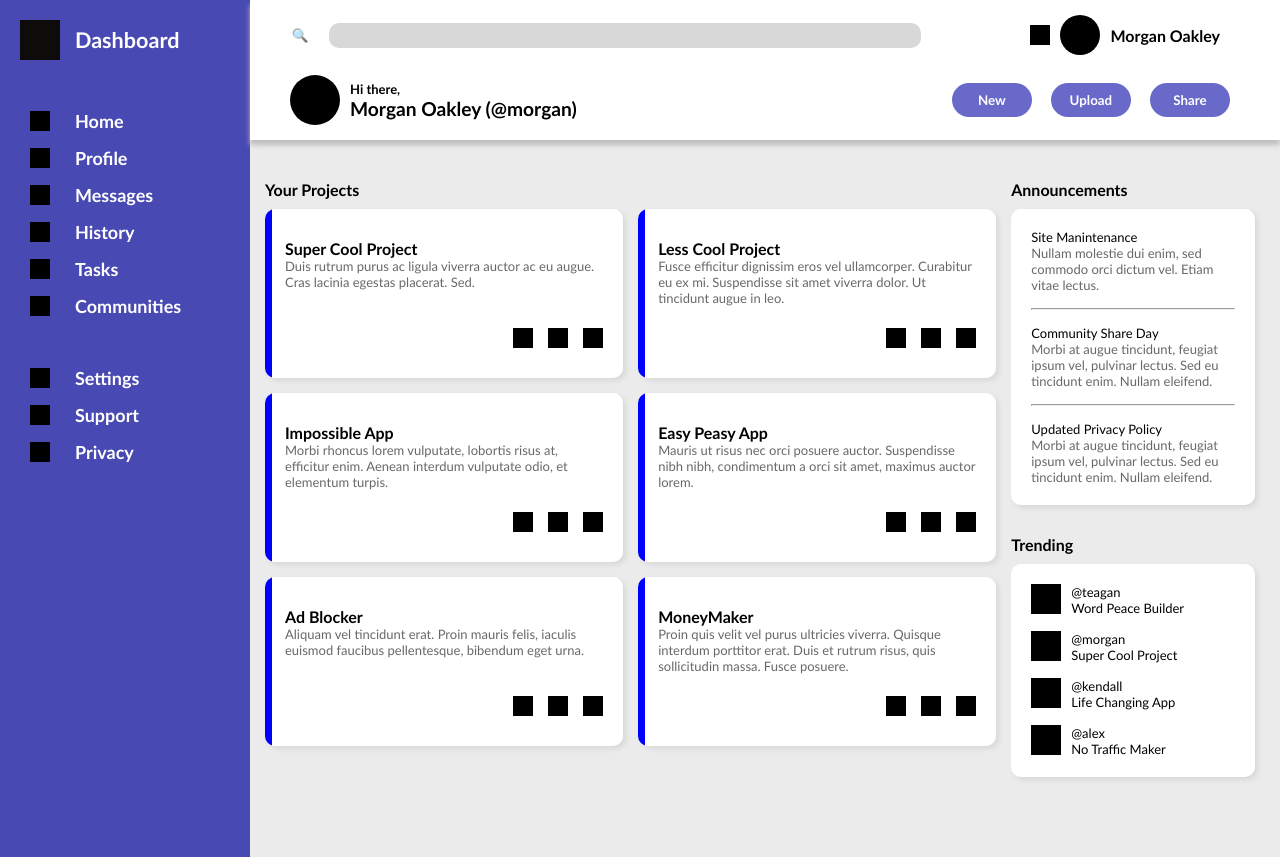
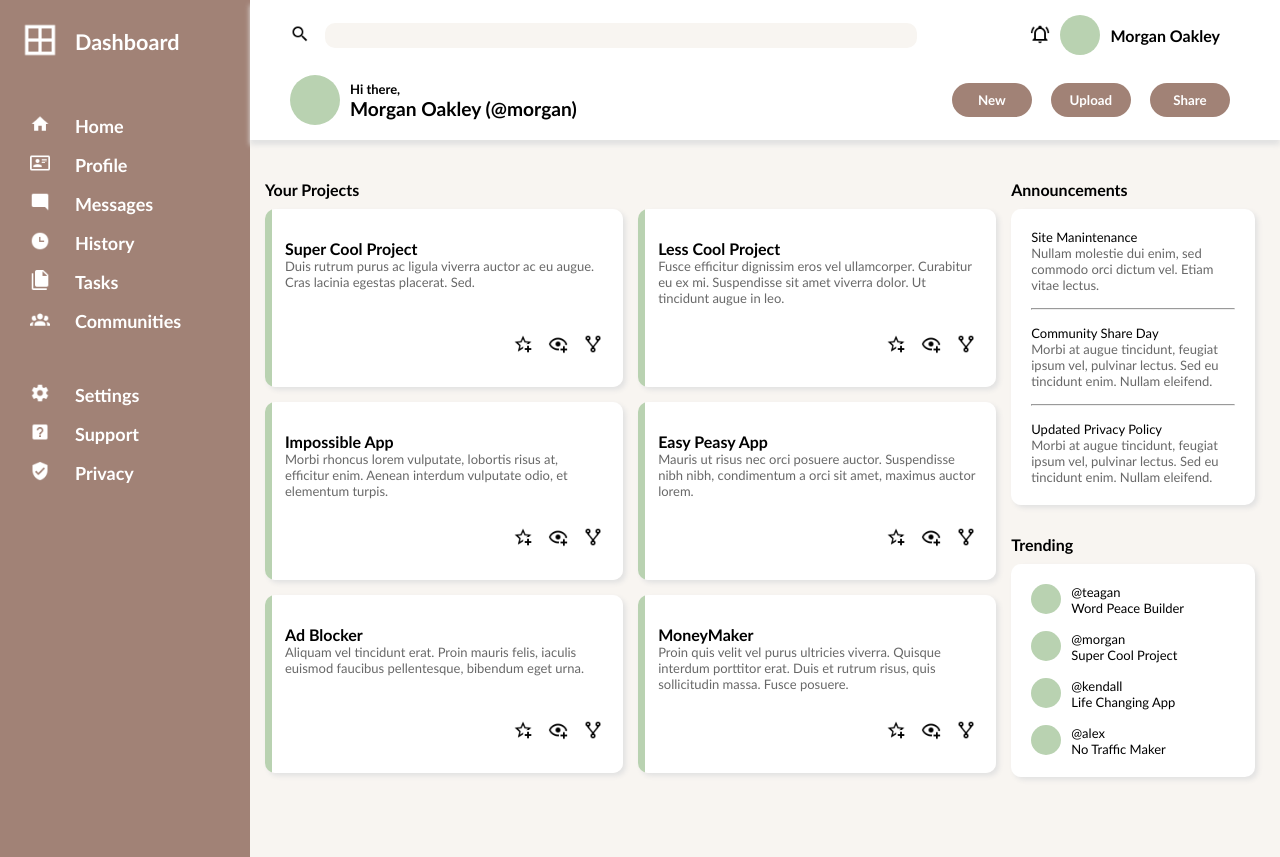
Before and after one commit to CriisMi/admin-dashboard, a plain HTML site: page index.html in a window 1280 px wide. Drawn offline with Linux system fonts and the light colour scheme.

Commit message:
Add icons, set color palette

```diff
--- a/index.html
+++ b/index.html
@@ -13,13 +13,13 @@
             <div class="search-container">
                 <form action="">
                     <label for="site-search"></label>
-                    <button>&#128269</button>
+                    <button><img src="./icons/magnify.png" alt="search"></button>
                     <input type="search" id="site-search" name="search">
 
                 </form>
             </div>
             <div class="user-notification">
-                <div></div>
+                <div><img src="./icons/bell-ring-outline.png" alt="notification"></div>
                 <div></div>
                 <div>Morgan Oakley</div>
             </div>
@@ -38,29 +38,29 @@
         </div>
         <div class="sidebar">
             <div class="first">
-                <div class="logo"></div>
+                <div class="logo"><img src="./icons/border-all.png" alt="logo"></div>
                 <div>Dashboard</div>
             </div>
             <div class="second">
-                <div class="nav-el"></div>
+                <div class="nav-el"><img src="./icons/home.png" alt="home"></div>
                 <div>Home</div>
-                <div class="nav-el"></div>
+                <div class="nav-el"><img src="./icons/card-account-details-outline.png" alt="profile"></div>
                 <div>Profile</div>
-                <div class="nav-el"></div>
+                <div class="nav-el"><img src="./icons/message-reply.png" alt="messages"></div>
                 <div>Messages</div>
-                <div class="nav-el"></div>
+                <div class="nav-el"><img src="./icons/clock-time-three.png" alt="history"></div>
                 <div>History</div>
-                <div class="nav-el"></div>
+                <div class="nav-el"><img src="./icons/file-multiple.png" alt="tasks"></div>
                 <div>Tasks</div>
-                <div class="nav-el"></div>
+                <div class="nav-el"><img src="./icons/account-group.png" alt="communities"></div>
                 <div>Communities</div>
             </div>
             <div class="third">
-                <div class="nav-el"></div>
+                <div class="nav-el"><img src="./icons/cog.png" alt="settings"></div>
                 <div>Settings</div>
-                <div class="nav-el"></div>
+                <div class="nav-el"><img src="./icons/help-box.png" alt="support"></div>
                 <div>Support</div>
-                <div class="nav-el"></div>
+                <div class="nav-el"><img src="./icons/shield-check.png" alt="privacy"></div>
                 <div>Privacy</div>
             </div>
         </div>
@@ -72,54 +72,54 @@
                         <p>Super Cool Project</p>
                         <p>Duis rutrum purus ac ligula viverra auctor ac eu augue. Cras lacinia egestas placerat. Sed.</p>
                         <div class="card-icons">
-                            <div></div>
-                            <div></div>
-                            <div></div>
+                            <div><img src="./icons/star-plus-outline.png" alt="like"></div>
+                            <div><img src="./icons/eye-plus-outline.png" alt="subscribe"></div>
+                            <div><img src="./icons/source-fork.png" alt="share"></div>
                         </div>
                     </div>
                     <div class="card">
                         <p>Less Cool Project</p>
                         <p>Fusce efficitur dignissim eros vel ullamcorper. Curabitur eu ex mi. Suspendisse sit amet viverra dolor. Ut tincidunt augue in leo.</p>
                         <div class="card-icons">
-                            <div></div>
-                            <div></div>
-                            <div></div>
+                            <div><img src="./icons/star-plus-outline.png" alt="like"></div>
+                            <div><img src="./icons/eye-plus-outline.png" alt="subscribe"></div>
+                            <div><img src="./icons/source-fork.png" alt="share"></div>
                         </div>
                     </div>
                     <div class="card">
                         <p>Impossible App</p>
                         <p>Morbi rhoncus lorem vulputate, lobortis risus at, efficitur enim. Aenean interdum vulputate odio, et elementum turpis.</p>
                         <div class="card-icons">
-                            <div></div>
-                            <div></div>
-                            <div></div>
+                            <div><img src="./icons/star-plus-outline.png" alt="like"></div>
+                            <div><img src="./icons/eye-plus-outline.png" alt="subscribe"></div>
+                            <div><img src="./icons/source-fork.png" alt="share"></div>
                         </div>
                     </div>
                     <div class="card">
                         <p>Easy Peasy App</p>
                         <p>Mauris ut risus nec orci posuere auctor. Suspendisse nibh nibh, condimentum a orci sit amet, maximus auctor lorem.</p>
                         <div class="card-icons">
-                            <div></div>
-                            <div></div>
-                            <div></div>
+                            <div><img src="./icons/star-plus-outline.png" alt="like"></div>
+                            <div><img src="./icons/eye-plus-outline.png" alt="subscribe"></div>
+                            <div><img src="./icons/source-fork.png" alt="share"></div>
                         </div>
                     </div>
                     <div class="card">
                         <p>Ad Blocker</p>
                         <p>Aliquam vel tincidunt erat. Proin mauris felis, iaculis euismod faucibus pellentesque, bibendum eget urna.</p>
                         <div class="card-icons">
-                            <div></div>
-                            <div></div>
-                            <div></div>
+                            <div><img src="./icons/star-plus-outline.png" alt="like"></div>
+                            <div><img src="./icons/eye-plus-outline.png" alt="subscribe"></div>
+                            <div><img src="./icons/source-fork.png" alt="share"></div>
                         </div>
                     </div>
                     <div class="card">
                         <p>MoneyMaker</p>
                         <p>Proin quis velit vel purus ultricies viverra. Quisque interdum porttitor erat. Duis et rutrum risus, quis sollicitudin massa. Fusce posuere.</p>
                         <div class="card-icons">
-                            <div></div>
-                            <div></div>
-                            <div></div>
+                            <div><img src="./icons/star-plus-outline.png" alt="like"></div>
+                            <div><img src="./icons/eye-plus-outline.png" alt="subscribe"></div>
+                            <div><img src="./icons/source-fork.png" alt="share"></div>
                         </div>
                     </div>
                 </div>
--- a/style.css
+++ b/style.css
@@ -4,6 +4,12 @@
     font-family: 'Gill Sans', 'Gill Sans MT', Calibri, 'Trebuchet MS', sans-serif;
 }
 
+:root {
+    --sidebar-button: #A18276;
+    --background: #F8F5F1;
+    --shadow: #e2e2e2;
+    --detail: #B9D2B1;
+}
 
 .container {
     height: 100vh;
@@ -22,19 +28,18 @@
     gap: 15px;
     align-items: center;
     position: relative;
-    box-shadow: 0 5px 5px #bebebe;
+    box-shadow: 0 5px 5px var(--shadow);
 }
 
-.user-notification>div:nth-child(1) {
+.user-notification>div:nth-child(1) >img {
     height: 20px;
     width: 20px;
-    background-color: black;
 }
 
 .user-notification>div:nth-child(2) {
     height: 40px;
     width: 40px;
-    background-color: black;
+    background-color: var(--detail);
     border-radius: 20px;
     margin: 0 10px;
 }
@@ -61,7 +66,7 @@
     height: 50px;
     width: 50px;
     border-radius: 25px;
-    background-color: black;
+    background-color: var(--detail);
     margin-right: 10px;
 }
 
@@ -76,30 +81,40 @@ button {
     border: none;
     font-weight: bold;
     color: white;
-    background-color: rgb(105, 105, 202);
+    background-color: var(--sidebar-button);
     border-radius: 17px;
     margin-left: 15px;
 }
 
+form {
+    display: flex;
+    align-items: center;
+}
+
 form input[type='search'] {
     border-style: none;
-    background-color: #d8d8d8;
+    background-color: var(--background);
     border-radius: 10px;
     height: 25px;
     width: calc(100% - 40px);
 }
 
-form>button {
+form>button>img {
+    width: 20px;
+    height: 20px;
+}
+
+form>button{
     width: 20px;
     margin: 0 15px 0 0;
     background-color: white;
-    color:#686868;
+    color: black;
 }
 
 /* Left sidebar */
 
 .sidebar {
-    background-color: rgb(73, 73, 180);
+    background-color: var(--sidebar-button);
     color: white;
     padding: 20px;
     font-size: large;
@@ -129,23 +144,23 @@ form>button {
     margin-left: 10px;
 }
 
-.nav-el {
+.nav-el>img {
     margin-right: 10px;
-    width:20px;
+    width: 20px;
     height: 20px;
-    background-color: black;
+    filter: invert();
 }
 
-.logo {
+.logo>img {
     width: 40px;
     height: 40px;
-    background-color: rgb(15, 11, 11);
+    filter: invert();
 }
 
 /* Main part */
 
 .main {
-    background-color: rgb(235, 235, 235);
+    background-color: var(--background);
     padding: 40px 25px 50px 15px;
     display: grid;
     grid-template-columns: 3fr 1fr;
@@ -166,9 +181,9 @@ form>button {
     padding: 30px 20px;
     display: grid;
     grid-template-rows: auto 2fr 1fr;
-    background-image: linear-gradient(to right, blue 0 7px, white 0 100%);
+    background-image: linear-gradient(to right, var(--detail) 0 7px, white 0 100%);
     border-radius: 10px;
-    box-shadow: 3px 3px 5px #d8d8d8;
+    box-shadow: 3px 3px 5px var(--shadow);
 }
 
 
@@ -189,10 +204,9 @@ form>button {
     gap: 15px;
 }
 
-.card-icons > div {
+.card-icons > div > img {
     width: 20px;
     height: 20px;
-    background-color: black;
 }
 
 /* Right sidebar */
@@ -201,7 +215,7 @@ form>button {
 .trending-group  {
     background-color: white;
     border-radius: 10px;
-    box-shadow: 3px 3px 5px #d8d8d8;
+    box-shadow: 3px 3px 5px var(--shadow);
 }
 
 .projects>p,
@@ -218,7 +232,8 @@ form>button {
 .profile-picture {
     height: 30px;
     width: 30px;
-    background-color: black;
+    background-color: var(--detail);
+    border-radius: 15px;
     margin-right: 10px;
 }
 
```
Also changed, not shown: icons/account-group.png (added), icons/bell-ring-outline.png (added), icons/border-all.png (added), icons/card-account-details-outline.png (added), icons/clock-time-three.png (added), icons/cog.png (added), icons/eye-plus-outline.png (added), icons/file-multiple.png (added), icons/help-box.png (added), icons/home.png (added), icons/magnify.png (added), icons/message-reply.png (added), icons/shield-check.png (added), icons/source-fork.png (added), 1 more files.
